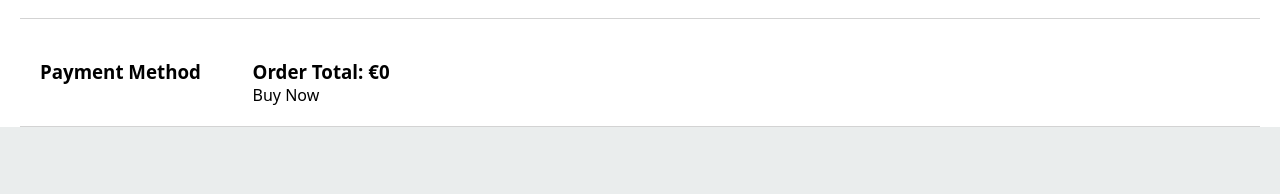
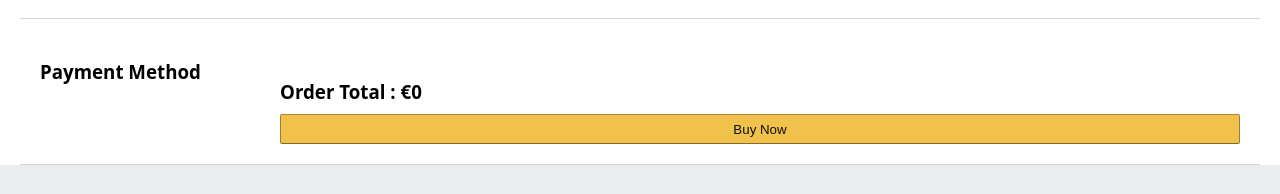
Before and after one commit to GeorgeMichael74/Warexpress, a React (Create React App) app: page /payment in a window 1280 px wide. Shown: the part 291-485 px from the top of the page. Built offline with nearby package versions, Linux system fonts and the light colour scheme; no server answers.

Commit message:
Update 2.9

```diff
--- a/src/components/checkoutProduct/CheckoutProduct.css
+++ b/src/components/checkoutProduct/CheckoutProduct.css
@@ -7,8 +7,7 @@
 .checkoutProduct-image {
     width: 180px;
     height: 180px;
-    border: 5px solid #f11313;
-    /* object-fit: contain; */
+    object-fit: contain;
 }
 .checkoutProduct-info{
     padding-left: 20px;
--- a/src/components/checkoutProduct/CheckoutProduct.js
+++ b/src/components/checkoutProduct/CheckoutProduct.js
@@ -14,7 +14,7 @@ const CheckoutProduct = ({ id, image, title, price, rating }) => {
    }
    return (
       <div className="checkoutProduct">
-         <img cla4ssName="checkoutProduct-image" src={image} alt="" />
+         <img className="checkoutProduct-image" src={image} alt="" />
          <div className="checkoutProduct-info">
             <p className="checkoutProduct-title">{title}</p>
             <p className="checkoutProduct-price">
--- a/src/components/context/AppReducer.js
+++ b/src/components/context/AppReducer.js
@@ -2,6 +2,7 @@ export const getBasketTotal = (basket) =>
    basket.reduce((amount, item) => {
       return amount + item.price;
    }, 0);
+
 export const initialState = {
    basket: [],
    user: null,
--- a/src/components/home/Home.js
+++ b/src/components/home/Home.js
@@ -16,7 +16,7 @@ const Home = () => {
                <Products
                   id={shortid.generate()}
                   image={productImg1}
-                  pricerice="159,-"
+                  price="159,-"
                   title="NINJA AF500EU Foodi Flex Drawer Heißluftfritteuse 2470 Watt Schwarz"
                   rating={5}
                />
--- a/src/components/payment/Payment.css
+++ b/src/components/payment/Payment.css
@@ -28,3 +28,22 @@
 .payment-details {
     flex: 0.8;
 }
+.payment-details > form {
+    max-width: 1400px;
+}
+ .payment-details .payment-priceContainer > h3 {
+    padding-top: 20px;
+}
+
+.payment-details > form > div > button {
+    background-color: #f0c14b;
+    border: 1px solid;
+    border-radius: 2px;
+    width: 100%;
+    height: 30px;
+    margin-top: 10px;
+    border-color:  #a88734 #9c7e31 #846a29;
+    color: #111;
+    cursor: pointer;
+    transition: transform 0.3s ease;
+}
--- a/src/components/payment/Payment.js
+++ b/src/components/payment/Payment.js
@@ -51,20 +51,24 @@ const Payment = () => {
             {/*===== Payment Method ====*/}
             <div className="payment-section">
                <h3>Payment Method</h3>
+               <div className="payment-details">
+                  <form>
+                     {/* ===== Stripe Card ====== */}
                      <div className="payment-priceContainer">
                         <CurrencyFormat
-                renderText={(value) => <h3>Order Total: {value}</h3>}
+                           renderText={(value) => <h3>Order Total : {value}</h3>}
                            decimalScale={2}
                            value={getBasketTotal(basket)}
                            displayType={"text"}
                            thousandSeparator={true}
                            prefix={"€"}
                         />
-                <botton>
+                        <button>
                            <span>Buy Now</span>
-                </botton>
+                        </button>
                      </div>
-               {/* <div className="payment-details">Stripe magic will go</div> */}
+                  </form>
+               </div>
             </div>
          </div>
       </div>
```
Lines whose indentation alone changed are shown as unchanged.
